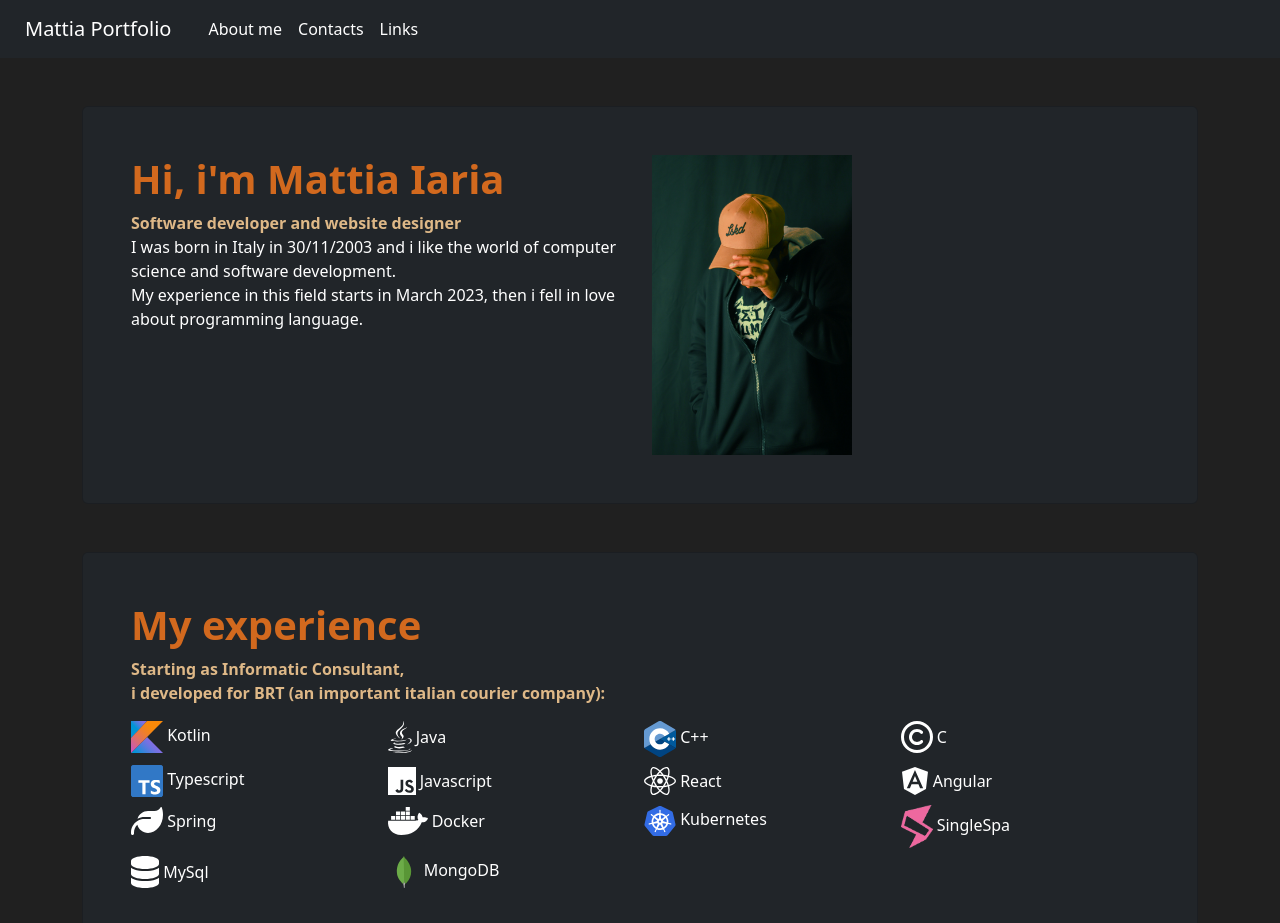
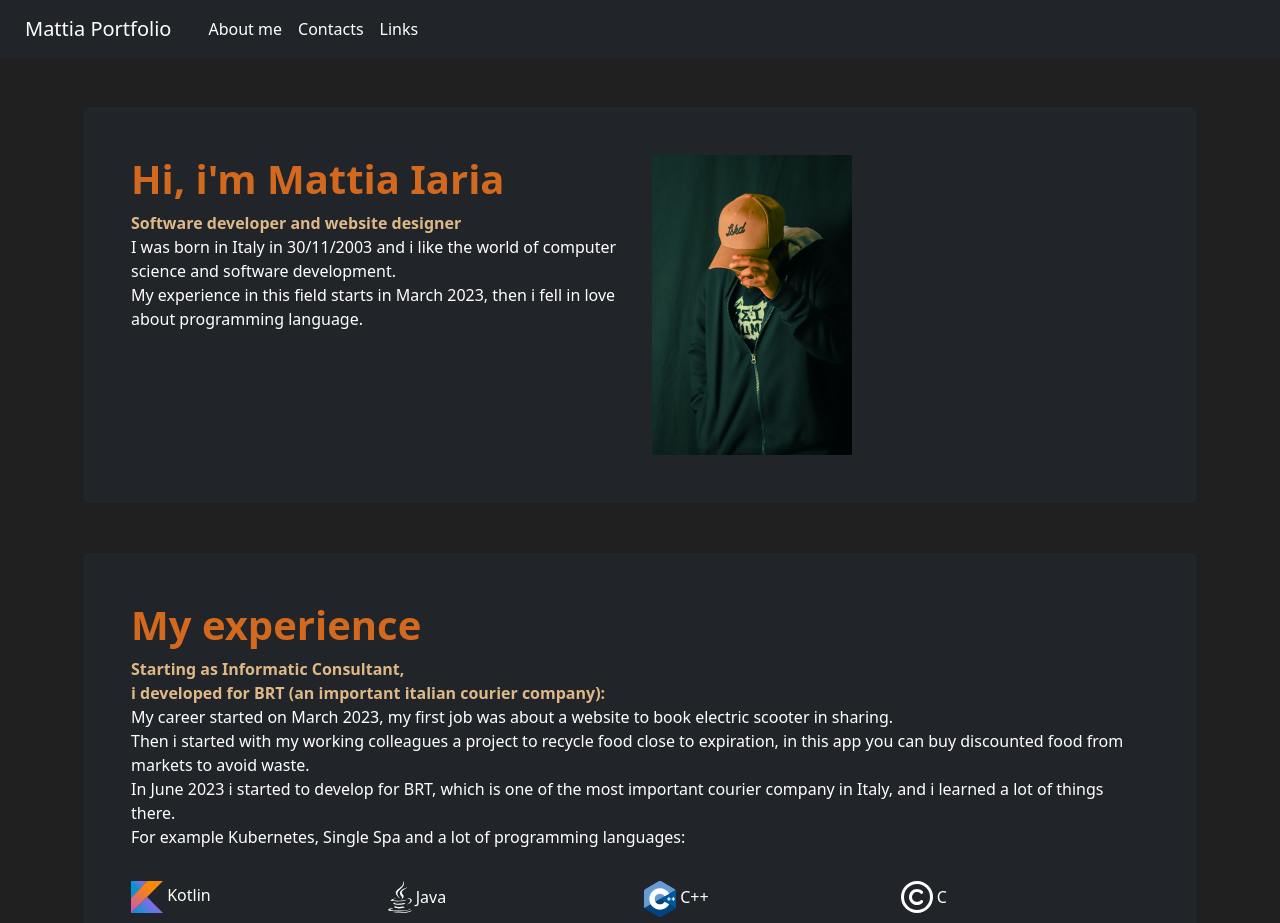
Before and after one commit to mattia33011/mattia-portfolio, an Angular app: page / in a window 1280 px wide. Shown: the top 923 px of the page. Built offline with nearby package versions, Linux system fonts and the light colour scheme.

Commit message:
my experience description

```diff
--- a/src/app/dashboard/dashboard.component.html
+++ b/src/app/dashboard/dashboard.component.html
@@ -26,6 +26,16 @@
             Starting as Informatic Consultant, <br>
             i developed for BRT (an important italian courier company):
         </label>
+        <p>
+            My career started on March 2023, my first job was about a website
+            to book electric scooter in sharing. <br>
+            Then i started with my working colleagues a project to recycle food close to expiration,
+            in this app you can buy discounted food from markets to avoid waste. <br>
+            In June 2023 i started to develop for BRT,
+            which is one of the most important courier company in Italy,
+            and i learned a lot of things there. <br>
+            For example Kubernetes, Single Spa and a lot of programming languages:
+        </p>
         <p class="d-flex row g-2 mt-2">
             @for (item of experiencesList; track $index) {
                 <div class="col-6 col-md-3 ">
```
